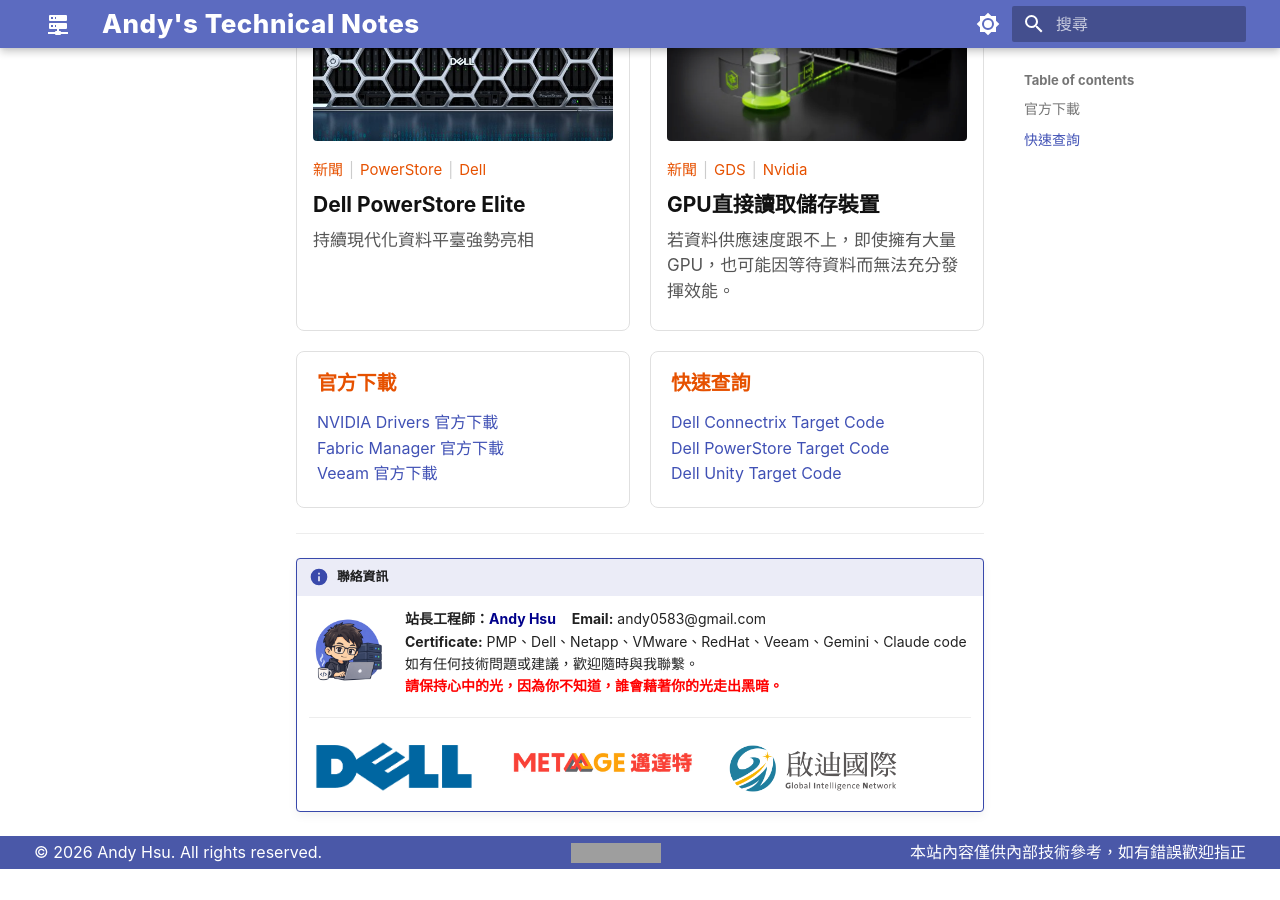
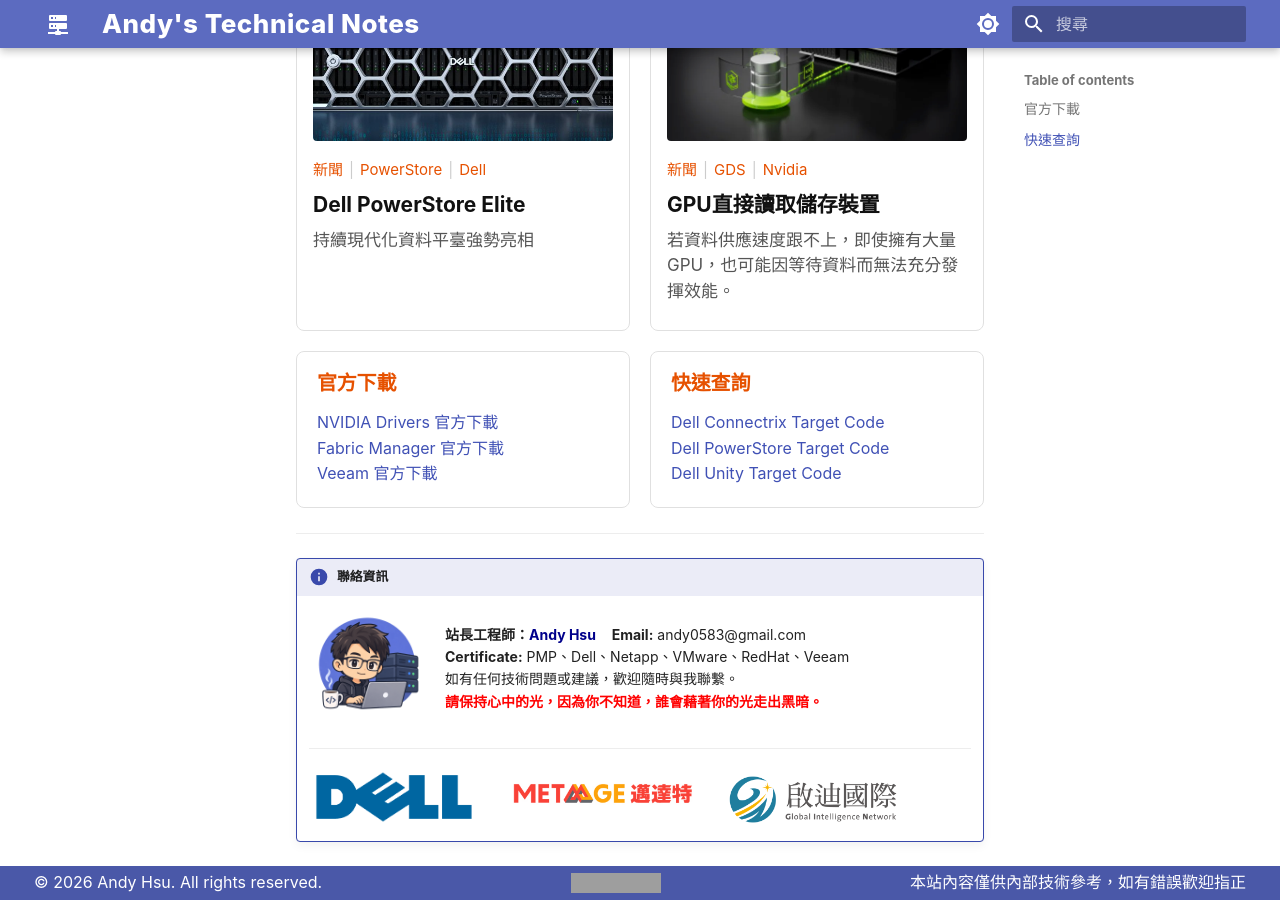
Before and after one commit to Andy0583/Metaage, an MkDocs documentation site: the page built from docs/index.md, in a window 1280 px wide and 900 px high, scrolled down 591 px. Built offline with MkDocs 1.6.1 and Material for MkDocs 9.7.7, drawn with Linux system fonts in a browser that asks for light colours; before the commit the page ends 1460 px from its top, so only the background shows below that; grey boxes are pictures that could not be loaded.

Commit message:
Update index.md

```diff
--- a/docs/index.md
+++ b/docs/index.md
@@ -41,10 +41,10 @@
 ---
 !!! info "聯絡資訊"
     <div style="display: flex; align-items: center; gap: 16px;">
-      <img src="images/logo.png" alt="Andy Hsu" style="width: 80px; height: 80px; border-radius: 50%; object-fit: cover; flex-shrink: 0;">
+      <img src="images/logo.png" alt="Andy Hsu" style="width: 120px; height: 120px; border-radius: 50%; object-fit: cover; flex-shrink: 0;">
       <div style="font-size: 0.7rem;">
       **站長工程師：<font color="#00008B">Andy Hsu</font>** &nbsp;&nbsp; **Email:** andy0583@gmail.com<br>
-      **Certificate:** PMP、Dell、Netapp、VMware、RedHat、Veeam、Gemini、Claude code<br>
+      **Certificate:** PMP、Dell、Netapp、VMware、RedHat、Veeam<br>
       如有任何技術問題或建議，歡迎隨時與我聯繫。<br>
       **<font color="red">請保持心中的光，因為你不知道，誰會藉著你的光走出黑暗。</font>**
       </div>
```
